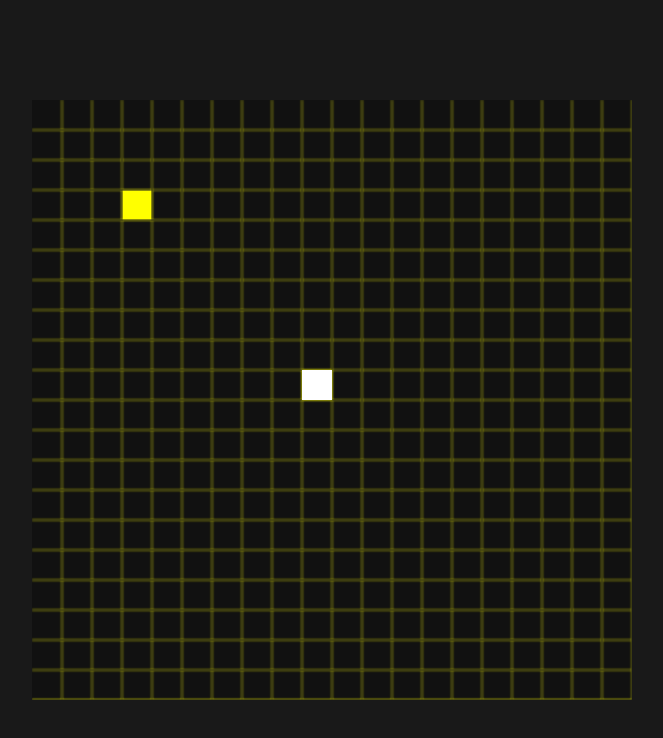
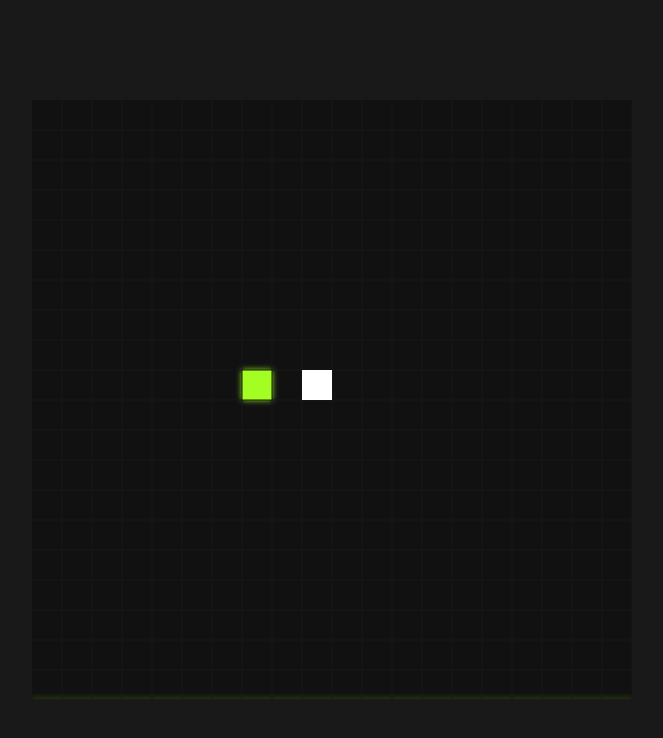
Before and after one commit to ermesonramosdev/snake, a plain HTML site: page index.html in a window 1280 px wide. Shown: the whole page, without its empty margins (308-971 px from the left). Drawn offline with Linux system fonts and the light colour scheme.

Commit message:
Inserção das funções randomNumber, randomPosition, randomColor e CheckEat

```diff
--- a/index.html
+++ b/index.html
@@ -7,6 +7,7 @@
     <link rel="stylesheet" href="style/style.css">
 </head>
 <body>
+    <h1></h1>
     <canvas width="600" height="600"></canvas>
     <script src="js/index.js"></script>
 </body>
--- a/js/index.js
+++ b/js/index.js
@@ -2,29 +2,38 @@ const canvas = document.querySelector("canvas");
 const ctx = canvas.getContext("2d");
 const size = 30;
 const snake = [ { x: 270, y: 270 } ];
-const food = {
-    x: 90,
-    y: 90,
-    color: "yellow"
-}
-
+const h1 = document.querySelector("h1");
 let direction, loopId;
 
-
-
+const randomNumber = (max, min) => {
+    return Math.floor(Math.random() * (max - min)) + min;
+}
+const randomPosition = () => {
+    const number = randomNumber(0, canvas.width - size);
+    return Math.round(number / 30) * 30;
+}
+const randomColor = () => {
+    const red = randomNumber(0, 255);
+    const green = randomNumber(0, 255);
+    const blue = randomNumber(0, 255);
+    return `rgb(${red}, ${green}, ${blue})`;
+}
+const food = {
+    x: randomPosition(),
+    y: randomPosition(),
+    color: randomColor()
+}
 const drawFood = () => {
     const { x, y, color } = food;
 
     ctx.shadowColor = color;
-    ctx.shadowBlur = 2;
+    ctx.shadowBlur = 6;
     ctx.fillStyle = color;
     ctx.fillRect(x, y, size, size);
     ctx.stroke();
+    ctx.shadowBlur = 0;
 
 }
-
-
-
 const drawSnake = () => {
     ctx.fillStyle = "#ddd"
     snake.forEach((element, index) => {
@@ -34,7 +43,6 @@ const drawSnake = () => {
         ctx.fillRect(element.x, element.y, size, size);
     });
 }
-
 const moveSnake = () => {
     if(!direction) return;
     const head = snake[snake.length - 1];
@@ -52,7 +60,6 @@ const moveSnake = () => {
         snake.push({ x: head.x, y: head.y + size });
     }
 }
-
 const drawGrid = () => {
     ctx.lineWidth = 1;
     ctx.strokeStyle = "#191919";
@@ -70,6 +77,21 @@ const drawGrid = () => {
     }
 
 }
+const checkEat = () => {
+    const head = snake[snake.length - 1];
+    if(head.x === food.x && head.y === food.y) {
+        snake.push({...head});
+        let x = randomPosition();
+        let y = randomPosition();
+        while(snake.find((position) => position.x == x && position.y == y )) {
+            x = randomPosition();
+            y = randomPosition();
+        }
+        food.x = x;
+        food.y = y;
+        food.color = randomColor();
+    }
+}
 document.addEventListener("keydown", ({key}) => {
     if(key === "ArrowRight" && direction !== "left") {
         direction = "right";
@@ -84,11 +106,11 @@ document.addEventListener("keydown", ({key}) => {
         direction = "down";
     }
 });
-
 const gameLoop = () => {
     clearInterval(loopId)
     ctx.clearRect(0, 0, canvas.width, canvas.height);
 
+    checkEat();
     drawFood();
     drawGrid();
     moveSnake();
--- a/style/style.css
+++ b/style/style.css
@@ -7,6 +7,7 @@
 body {
     min-height: 100vh;
     display: flex;
+    flex-direction: column;
     align-items: center;
     justify-content: center;
     background-color: #191919;
```
